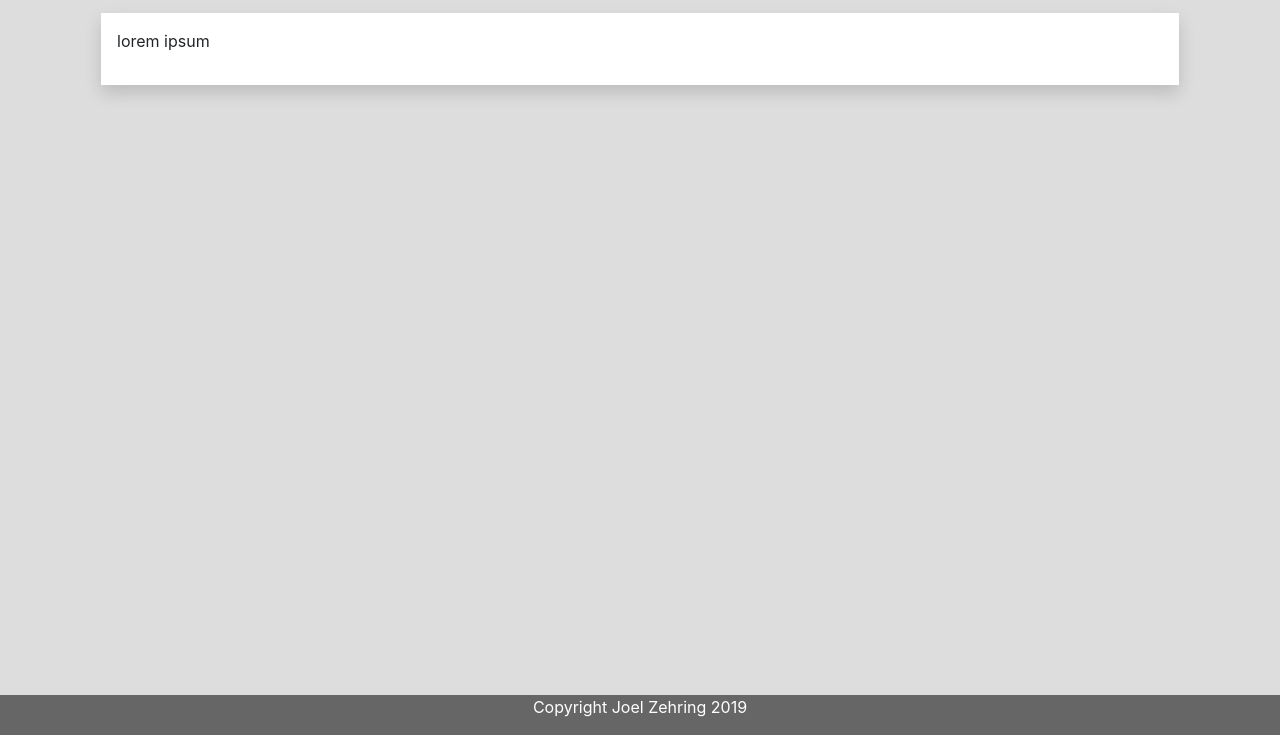
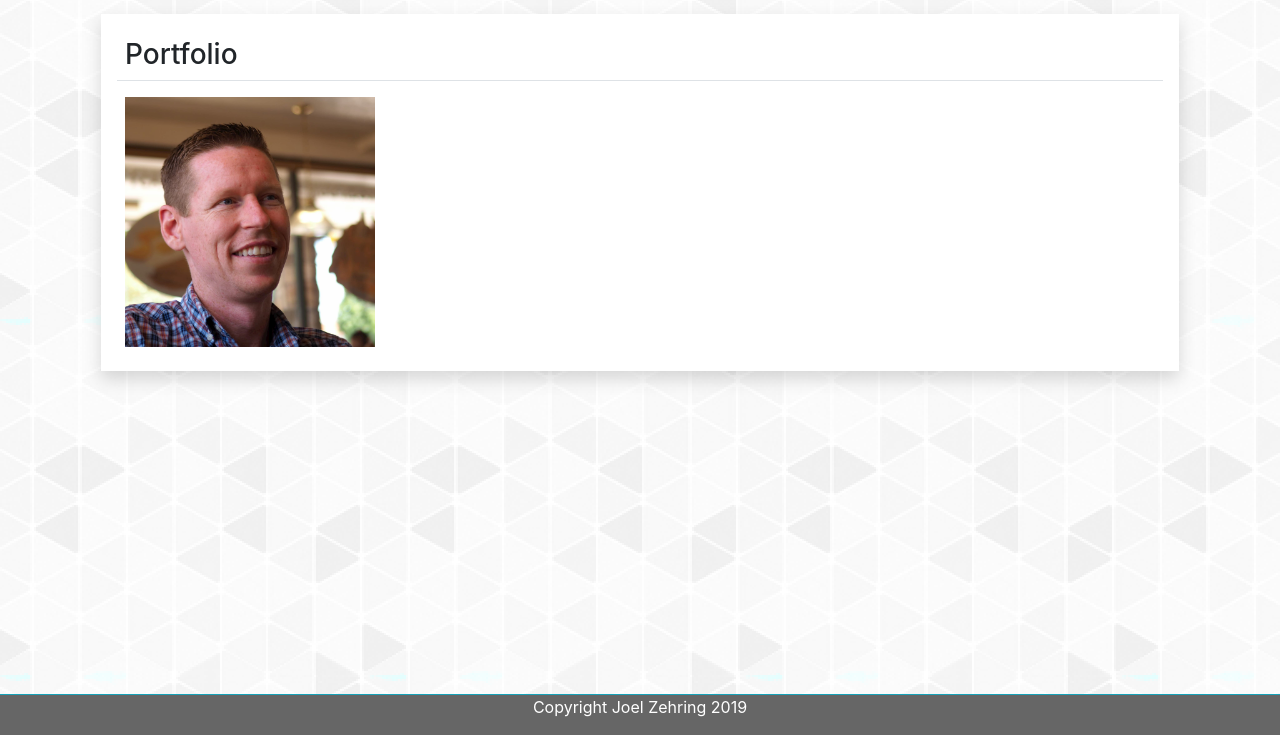
Before and after one commit to joelzehring/Bootstrap-Portfolio, a plain HTML site: page portfolio.html in a window 1280 px wide. Shown: the part 65-800 px from the top of the page. Drawn offline with nearby package versions, Linux system fonts and the light colour scheme.

Commit message:
finally fixed image float in bootstrap

```diff
--- a/portfolio.html
+++ b/portfolio.html
@@ -6,31 +6,7 @@
     <link rel="stylesheet" href="https://stackpath.bootstrapcdn.com/bootstrap/4.4.1/css/bootstrap.min.css" integrity="sha384-Vkoo8x4CGsO3+Hhxv8T/Q5PaXtkKtu6ug5TOeNV6gBiFeWPGFN9MuhOf23Q9Ifjh" crossorigin="anonymous">
     <link rel="stylesheet" href="assets/css/styles.css" type="text/css">
     <title>Bootstrap Portfolio</title>
-		<style>
 
-			html, body {
-				height: 100%;
-				background: #dddddd;
-			}
-
-			header {
-				width: 100%;
-				background: #ffffff;
-			}
-
-			.main-content {
-				background: #ffffff;
-			}
-
-			footer {
-				position: absolute;
-				bottom: 0;
-				width: 100%;
-				background: #666666;
-				color: #ffffff;
-			}
-
-		</style>
 </head>
 <body>
     <!--
@@ -56,7 +32,7 @@
         4. Deploy your new Bootstrap-powered portfolio to GitHub Pages.
     -->
 
-	<header>
+	<header class="border-bottom">
 		<div class="container">
 		<nav class="navbar navbar-expand-lg navbar-light bg-white p-0">
   		<a class="navbar-brand p-3 text-white bg-info" href="index.html">Joel Zehring</a>
@@ -65,11 +41,11 @@
   		</button>
   		<div class="collapse navbar-collapse justify-content-end" id="navbarNav">
   		  <ul class="navbar-nav">
-  		    <li class="nav-item">
-  		      <a class="nav-link" href="index.html">About <span class="sr-only">(current)</span></a>
+  		    <li class="nav-item ">
+  		      <a class="nav-link" href="index.html">About</a>
   		    </li>
   		    <li class="nav-item active">
-  		      <a class="nav-link" href="portfolio.html">Portfolio</a>
+  		      <a class="nav-link" href="portfolio.html">Portfolio<span class="sr-only">(current)</span></a>
   		    </li>
   		    <li class="nav-item">
   		      <a class="nav-link" href="contact.html">Contact</a>
@@ -82,11 +58,14 @@
 
 	<main class="container">
 		<div class="main-content row m-3 p-3 shadow">
-			<p>lorem ipsum</p>
+			<h3 class="w-100 p-2 border-bottom">Portfolio</h3>
+			<div class="row m-1 p-1">
+			<img class="text-left img-headshot" src="assets/images/headshot.jpg">
+			</div>
 		</div>
 	</main>
 
-  <footer>
+  <footer class="border-top border-info">
 		<div class="container">
 				<div class="d-flex justify-content-center">
 					<p>Copyright Joel Zehring 2019</p>
```
Also changed, not shown: contact.html (+8 -29 lines), index.html (+2 -2 lines).
